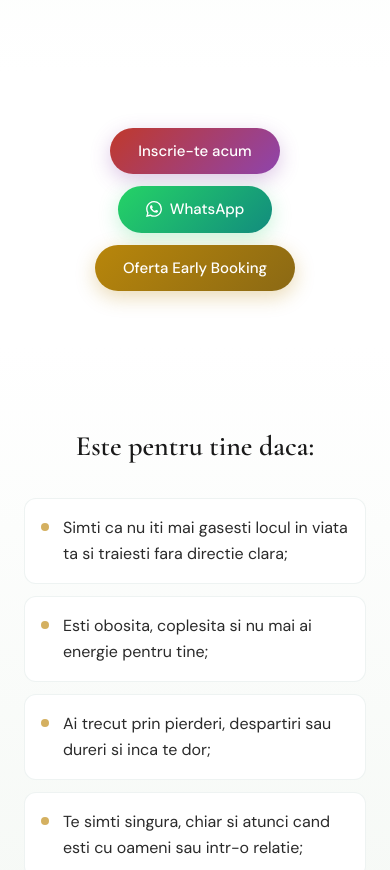
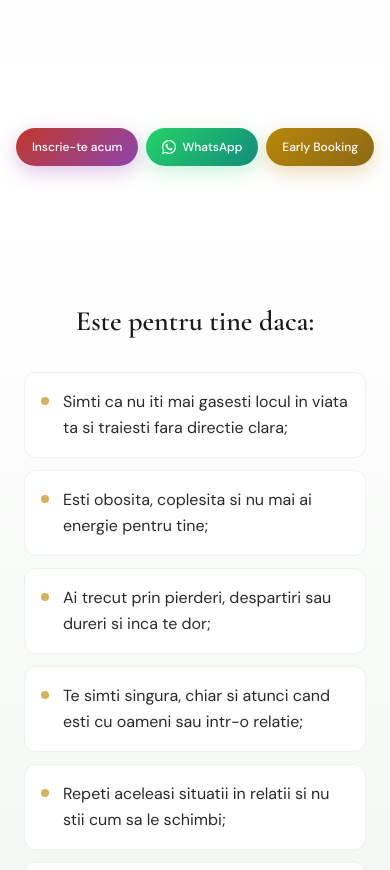
Before and after one commit to cataref/dinagheorghian.ro, a Next.js app: page /retreaturi/mind-soul in a window 390 px wide. Shown: the part 1320-2190 px from the top of the page. Built offline with nearby package versions, Linux system fonts and the light colour scheme.

Commit message:
Add files via upload

```diff
--- a/src/app/retreaturi/mind-soul/MindSoulContent.tsx
+++ b/src/app/retreaturi/mind-soul/MindSoulContent.tsx
@@ -202,13 +202,13 @@
   const formUrl = "https://docs.google.com/forms/d/e/1FAIpQLSeEob2Gczz3TvNS3r7OVwInZodExjWs6mb7UlW9ZdNVlFkXcw/viewform";
 
   const buttons = (
-    <div className="flex flex-col sm:flex-row gap-3 justify-center items-center">
-      <a href={formUrl} target="_blank" rel="noopener noreferrer" className="inline-flex items-center gap-2 text-white px-7 py-3 rounded-full text-[15px] font-medium hover:-translate-y-0.5 transition-all" style={{ background: "linear-gradient(135deg, #C0392B, #8E44AD)", boxShadow: "0 6px 20px rgba(142,68,173,0.3)" }}>Inscrie-te acum</a>
-      <a href={whatsappUrl} target="_blank" rel="noopener noreferrer" className="inline-flex items-center gap-2 text-white px-7 py-3 rounded-full text-[15px] font-medium hover:-translate-y-0.5 transition-all" style={{ background: "linear-gradient(135deg, #25D366, #128C7E)", boxShadow: "0 6px 20px rgba(37,211,102,0.25)" }}>
-        <svg className="w-4 h-4 fill-white" viewBox="0 0 24 24"><path d="M17.472 14.382c-.297-.149-1.758-.867-2.03-.967-.273-.099-.471-.148-.67.15-.197.297-.767.966-.94 1.164-.173.199-.347.223-.644.075-.297-.15-1.255-.463-2.39-1.475-.883-.788-1.48-1.761-1.653-2.059-.173-.297-.018-.458.13-.606.134-.133.298-.347.446-.52.149-.174.198-.298.298-.497.099-.198.05-.371-.025-.52-.075-.149-.669-1.612-.916-2.207-.242-.579-.487-.5-.669-.51-.173-.008-.371-.01-.57-.01-.198 0-.52.074-.792.372-.272.297-1.04 1.016-1.04 2.479 0 1.462 1.065 2.875 1.213 3.074.149.198 2.096 3.2 5.077 4.487.709.306 1.262.489 1.694.625.712.227 1.36.195 1.871.118.571-.085 1.758-.719 2.006-1.413.248-.694.248-1.289.173-1.413-.074-.124-.272-.198-.57-.347m-5.421 7.403h-.004a9.87 9.87 0 01-5.031-1.378l-.361-.214-3.741.982.998-3.648-.235-.374a9.86 9.86 0 01-1.51-5.26c.001-5.45 4.436-9.884 9.888-9.884 2.64 0 5.122 1.03 6.988 2.898a9.825 9.825 0 012.893 6.994c-.003 5.45-4.437 9.884-9.885 9.884m8.413-18.297A11.815 11.815 0 0012.05 0C5.495 0 .16 5.335.157 11.892c0 2.096.547 4.142 1.588 5.945L.057 24l6.305-1.654a11.882 11.882 0 005.683 1.448h.005c6.554 0 11.89-5.335 11.893-11.893a11.821 11.821 0 00-3.48-8.413z"/></svg>
+    <div className="flex flex-row gap-2 sm:gap-3 justify-center items-center">
+      <a href={formUrl} target="_blank" rel="noopener noreferrer" className="inline-flex items-center gap-1.5 text-white px-4 sm:px-7 py-2.5 sm:py-3 rounded-full text-[12px] sm:text-[15px] font-medium hover:-translate-y-0.5 transition-all whitespace-nowrap" style={{ background: "linear-gradient(135deg, #C0392B, #8E44AD)", boxShadow: "0 6px 20px rgba(142,68,173,0.3)" }}>Inscrie-te acum</a>
+      <a href={whatsappUrl} target="_blank" rel="noopener noreferrer" className="inline-flex items-center gap-1.5 text-white px-4 sm:px-7 py-2.5 sm:py-3 rounded-full text-[12px] sm:text-[15px] font-medium hover:-translate-y-0.5 transition-all whitespace-nowrap" style={{ background: "linear-gradient(135deg, #25D366, #128C7E)", boxShadow: "0 6px 20px rgba(37,211,102,0.25)" }}>
+        <svg className="w-3.5 h-3.5 sm:w-4 sm:h-4 fill-white" viewBox="0 0 24 24"><path d="M17.472 14.382c-.297-.149-1.758-.867-2.03-.967-.273-.099-.471-.148-.67.15-.197.297-.767.966-.94 1.164-.173.199-.347.223-.644.075-.297-.15-1.255-.463-2.39-1.475-.883-.788-1.48-1.761-1.653-2.059-.173-.297-.018-.458.13-.606.134-.133.298-.347.446-.52.149-.174.198-.298.298-.497.099-.198.05-.371-.025-.52-.075-.149-.669-1.612-.916-2.207-.242-.579-.487-.5-.669-.51-.173-.008-.371-.01-.57-.01-.198 0-.52.074-.792.372-.272.297-1.04 1.016-1.04 2.479 0 1.462 1.065 2.875 1.213 3.074.149.198 2.096 3.2 5.077 4.487.709.306 1.262.489 1.694.625.712.227 1.36.195 1.871.118.571-.085 1.758-.719 2.006-1.413.248-.694.248-1.289.173-1.413-.074-.124-.272-.198-.57-.347m-5.421 7.403h-.004a9.87 9.87 0 01-5.031-1.378l-.361-.214-3.741.982.998-3.648-.235-.374a9.86 9.86 0 01-1.51-5.26c.001-5.45 4.436-9.884 9.888-9.884 2.64 0 5.122 1.03 6.988 2.898a9.825 9.825 0 012.893 6.994c-.003 5.45-4.437 9.884-9.885 9.884m8.413-18.297A11.815 11.815 0 0012.05 0C5.495 0 .16 5.335.157 11.892c0 2.096.547 4.142 1.588 5.945L.057 24l6.305-1.654a11.882 11.882 0 005.683 1.448h.005c6.554 0 11.89-5.335 11.893-11.893a11.821 11.821 0 00-3.48-8.413z"/></svg>
         WhatsApp
       </a>
-      <a href="#pricing" className="inline-flex items-center gap-2 text-white px-7 py-3 rounded-full text-[15px] font-medium hover:-translate-y-0.5 transition-all" style={{ background: "linear-gradient(135deg, #B8860B, #8B6914)", boxShadow: "0 6px 20px rgba(184,134,11,0.3)" }}>Oferta Early Booking</a>
+      <a href="#pricing" className="inline-flex items-center gap-1.5 text-white px-4 sm:px-7 py-2.5 sm:py-3 rounded-full text-[12px] sm:text-[15px] font-medium hover:-translate-y-0.5 transition-all whitespace-nowrap" style={{ background: "linear-gradient(135deg, #B8860B, #8B6914)", boxShadow: "0 6px 20px rgba(184,134,11,0.3)" }}>Early Booking</a>
     </div>
   );
 
```
